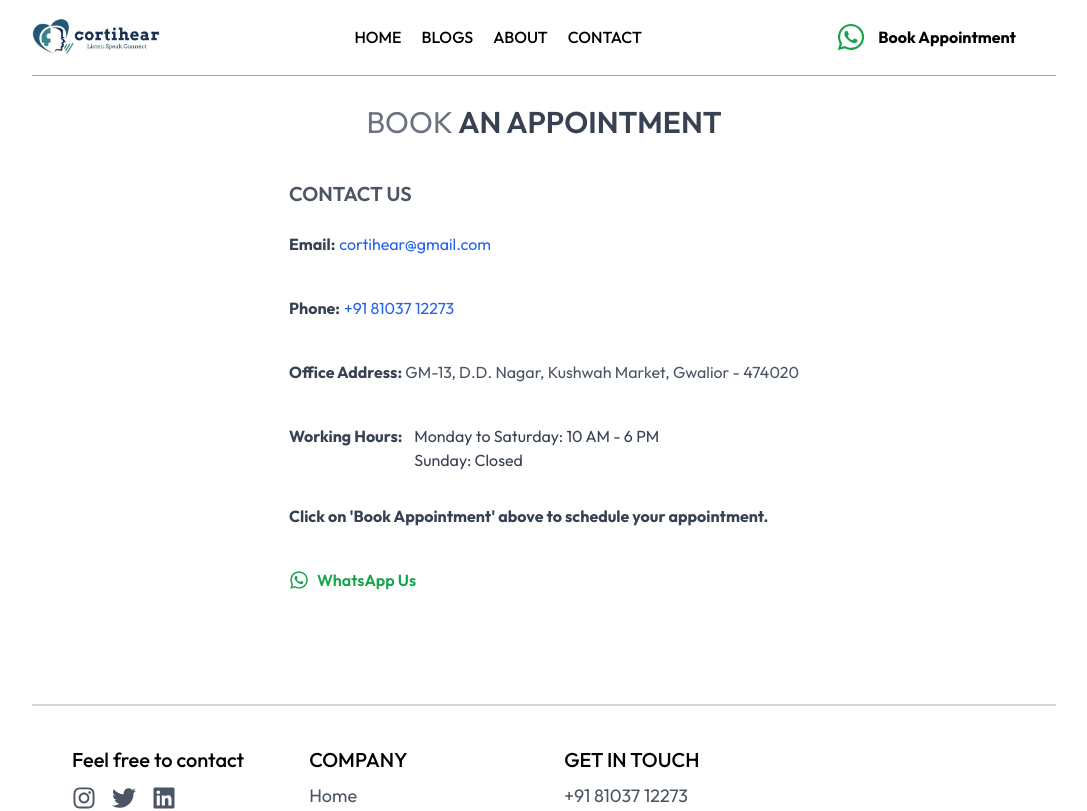
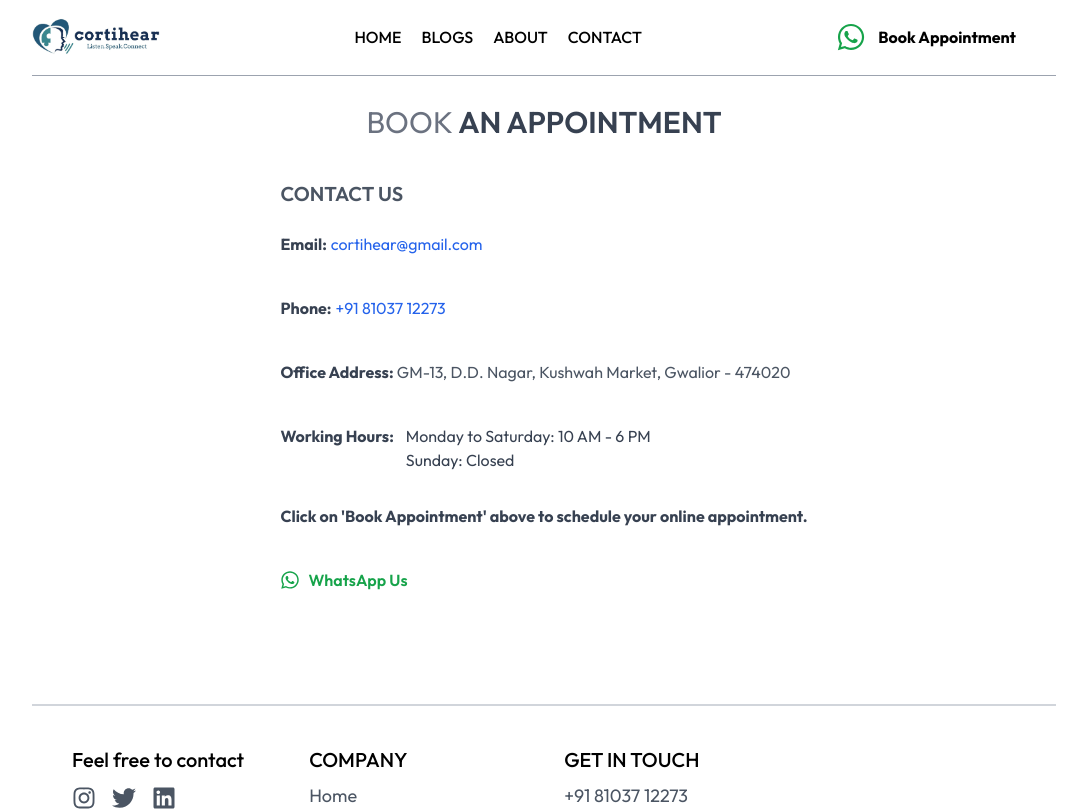
Before and after one commit to lokeshloki3/clinic, a React (Vite) app: page /book in a window 1280 px wide. Shown: the top 811 px of the page, without its empty margins (96-1183 px from the left). Built offline with nearby package versions, Linux system fonts and the light colour scheme.

Commit message:
ui updated

```diff
--- a/src/pages/Blogs.jsx
+++ b/src/pages/Blogs.jsx
@@ -4,7 +4,7 @@
 
 const Blogs = () => {
   return (
-    <div>
+    <div className='mb-10'>
       <div className="text-center mt-16 text-3xl pt-10 text-gray-500 mb-8">
         <p>
           <span className="text-gray-700 font-medium">Blogs</span>
--- a/src/pages/BookAppointment.jsx
+++ b/src/pages/BookAppointment.jsx
@@ -61,7 +61,7 @@
           {/* Appointment Scheduling Instruction */}
           <div className="mb-4">
             <p className="text-gray-700">
-              <strong>Click on 'Book Appointment' above to schedule your appointment.</strong>
+              <strong>Click on 'Book Appointment' above to schedule your online appointment.</strong>
             </p>
           </div>
 
```
